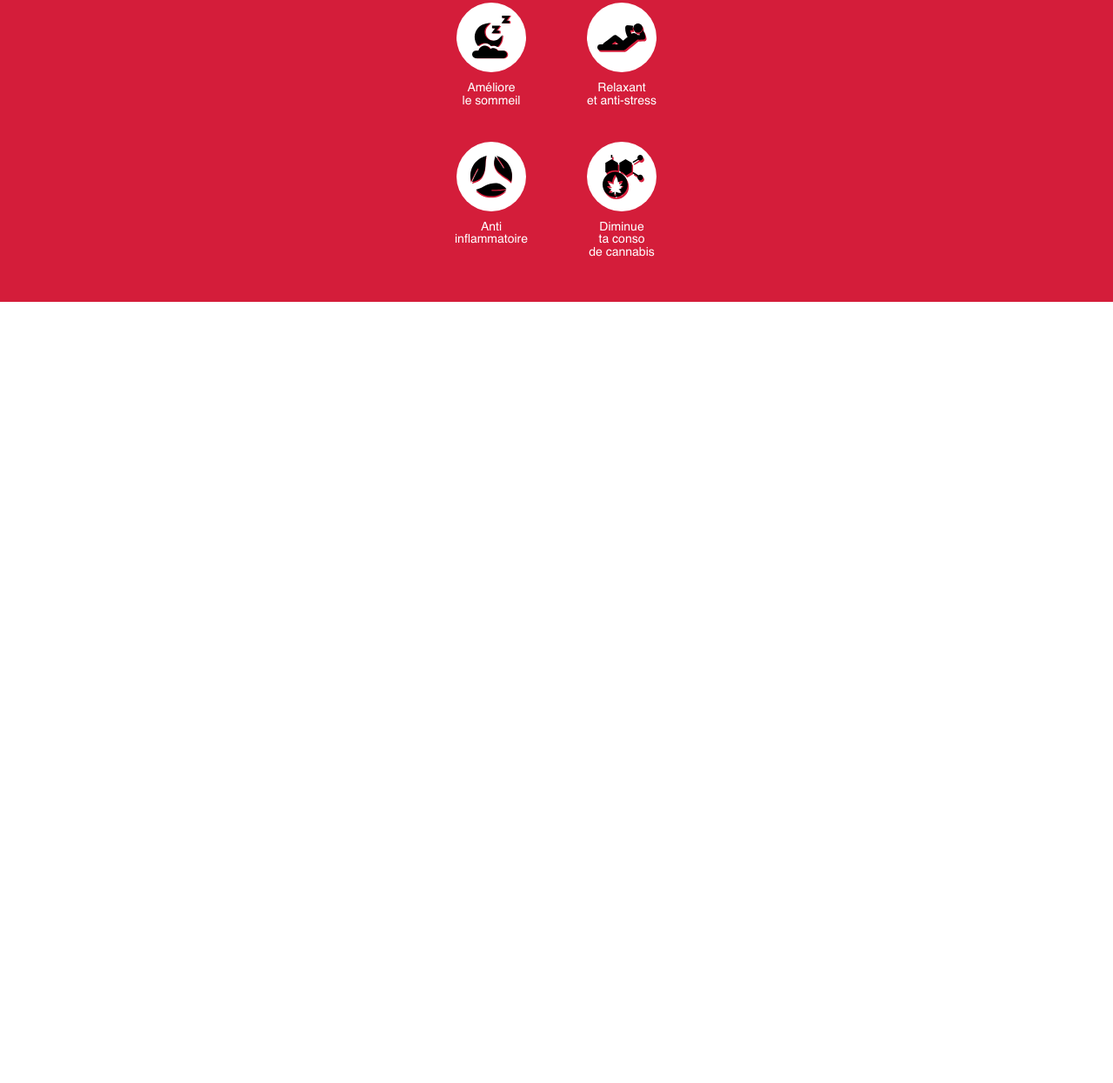
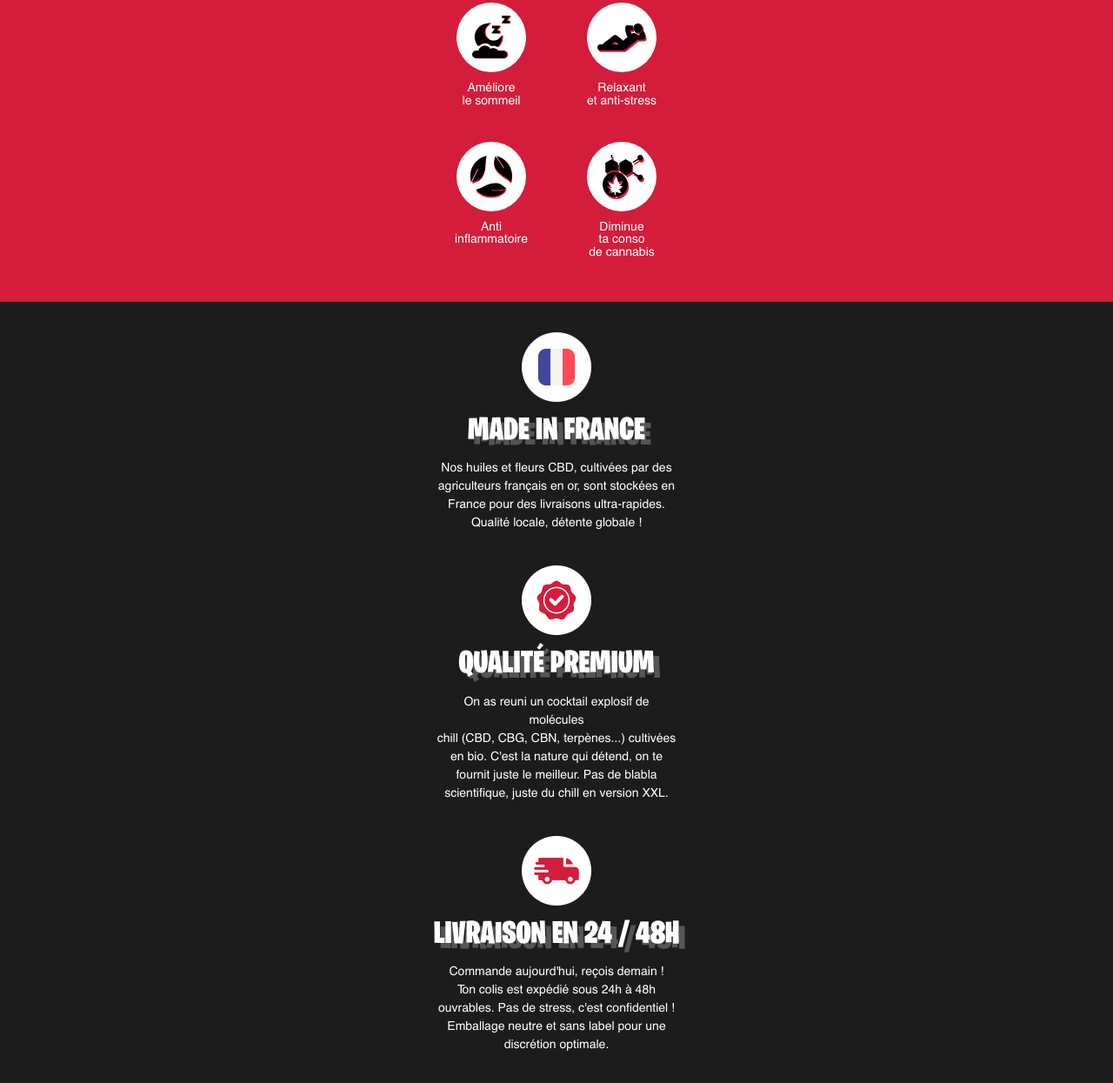
Before and after one commit to KharlamovEgor/trava, a website: page index.html in a window 1280 px wide. Shown: the part 2748-3993 px from the top of the page at 87% size. Before the commit the page ends 3095 px from the top, so only its background shows below. Drawn offline with Linux system fonts and the light colour scheme.

Commit message:
fourth block

```diff
--- a/css/style.css
+++ b/css/style.css
@@ -299,3 +299,47 @@ body {
 .prefers figcaption {
   margin-top: 10px;
 }
+
+/* advantages */
+.advantages {
+  padding-top: 30px;
+  padding-bottom: 50px;
+  background-color: #1C1C1C;
+}
+
+.advantages__grid {
+  grid-template-columns: 1fr;
+  row-gap: 30px;
+  display: grid;
+  justify-content: center;
+  margin-top: 5px;
+}
+
+.advantages__item {
+  letter-spacing: -1%;
+  line-height: 1.05;
+  text-align: center;
+  color: white;
+  font-family: Helvetica;
+  font-weight: 400;
+  display: flex;
+  flex-direction: column;
+  align-items: center;
+}
+
+.advantages__item h2 {
+  margin-top: 15px;
+  font-family: "Burbank Big Condensed Black";
+  font-size: 36px;
+  font-weight: 700;
+  text-shadow: 7px 6px #FFFFFF40;
+  text-transform: uppercase;
+}
+
+.advantages__item figcaption {
+  font-family: "Helvetica";
+  font-size: 14px;
+  font-weight: 400;
+  line-height: 1.5;
+  margin: 10px;
+}
--- a/index.html
+++ b/index.html
@@ -280,6 +280,41 @@
         </div>
       </div>
     </div>
+    <div class="advantages">
+      <div class="container">
+        <div class="advantages__grid">
+          <figure class="advantages__item">
+            <img src="./images/advantages/1.webp" alt="" />
+            <h2>Made in France</h2>
+            <figcaption>
+              Nos huiles et fleurs CBD, cultivées par des <br /> agriculteurs français en or, sont stockées en <br /> France pour des livraisons ultra-rapides. <br /> Qualité locale, détente globale !
+            </figcaption>
+          </figure>
+          <figure class="advantages__item">
+            <img src="./images/advantages/2.webp" alt="" />
+            <h2>Qualité Premium</h2>
+            <figcaption>
+              On as reuni un cocktail explosif de molécules <br />
+              chill (CBD, CBG, CBN, terpènes...) cultivées <br />
+              en bio.  C'est la nature qui détend, on te <br />
+              fournit juste le meilleur.  Pas de blabla <br />
+              scientifique, juste du chill en version XXL.
+            </figcaption>
+          </figure>
+          <figure class="advantages__item">
+            <img src="./images/advantages/3.webp" alt="" />
+            <h2>Livraison en 24 / 48h</h2>
+            <figcaption>
+              Commande aujourd'hui, reçois demain ! <br />
+              Ton colis est expédié sous 24h à 48h <br />
+              ouvrables. Pas de stress, c'est confidentiel ! <br />
+              Emballage neutre et sans label pour une <br />
+              discrétion optimale.
+            </figcaption>
+          </figure>
+        </div>
+      </div>
+    </div>
   </main>
 </body>
 
```
Also changed, not shown: images/advantages/1.webp (added), images/advantages/2.webp (added), images/advantages/3.webp (added).
